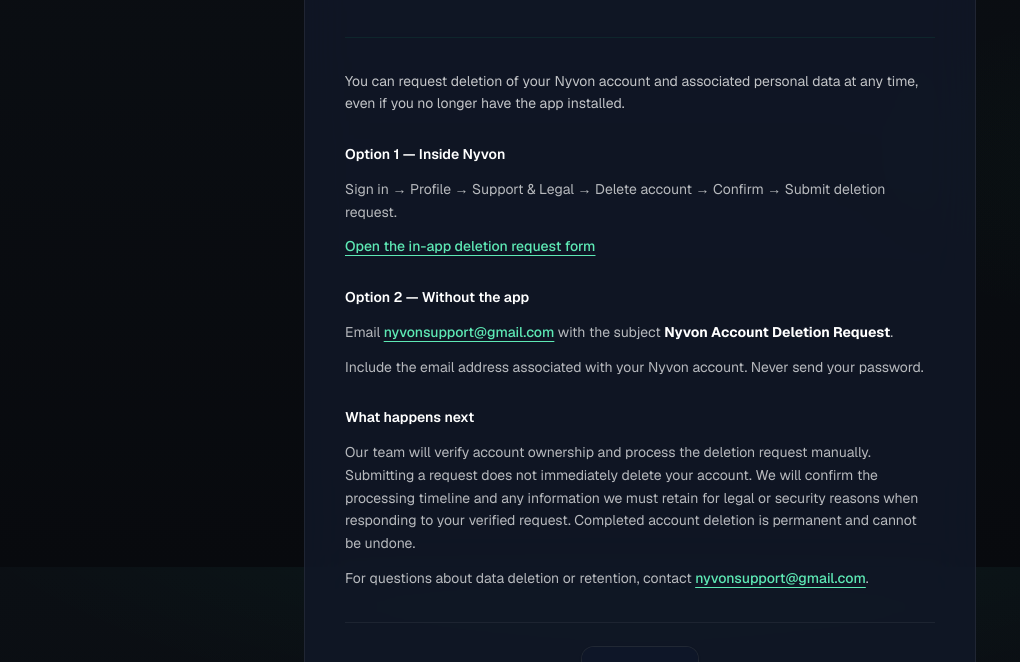
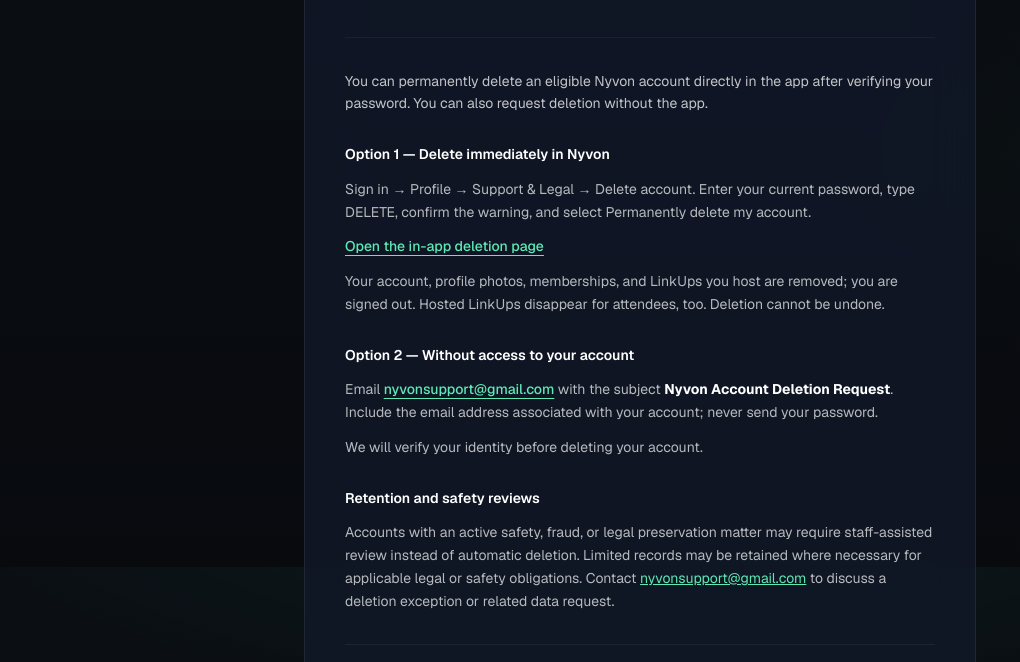
Before and after one commit to watch9collector-sys/LinkUp, a Next.js app: page /delete-account in a window 1280 px wide. Shown: the part 233-895 px from the top of the page, without its empty margins (0-1020 px from the left). Built offline with nearby package versions, Linux system fonts and the light colour scheme; no server answers.

Commit message:
Document instant deletion and out-of-app manual fallback

```diff
--- a/app/delete-account/page.tsx
+++ b/app/delete-account/page.tsx
@@ -5,8 +5,7 @@ import { SUPPORT_EMAIL } from "@/src/lib/support";
 
 export const metadata: Metadata = {
   title: "Delete Your Nyvon Account",
-  description:
-    "Request deletion of your Nyvon account and associated personal data, with or without the app.",
+  description: "Delete your Nyvon account immediately when eligible, or request staff-assisted deletion.",
 };
 
 export default function DeleteAccountInformationPage() {
@@ -17,61 +16,54 @@ export default function DeleteAccountInformationPage() {
     >
       <div className="space-y-7">
         <p className="text-white/75">
-          You can request deletion of your Nyvon account and associated
-          personal data at any time, even if you no longer have the app installed.
+          You can permanently delete an eligible Nyvon account directly in the app
+          after verifying your password. You can also request deletion without the app.
         </p>
 
         <section className="space-y-3">
-          <h2 className="font-semibold text-white">Option 1 — Inside Nyvon</h2>
+          <h2 className="font-semibold text-white">Option 1 — Delete immediately in Nyvon</h2>
           <p className="text-white/70">
-            Sign in → Profile → Support &amp; Legal → Delete account → Confirm → Submit deletion request.
+            Sign in → Profile → Support &amp; Legal → Delete account.
+            Enter your current password, type DELETE, confirm the warning, and select
+            Permanently delete my account.
           </p>
           <p>
-            <Link
-              href="/delete"
-              className="font-medium text-emerald-300 underline underline-offset-4 hover:text-emerald-200"
-            >
-              Open the in-app deletion request form
+            <Link href="/delete" className="font-medium text-emerald-300 underline underline-offset-4 hover:text-emerald-200">
+              Open the in-app deletion page
             </Link>
+          </p>
+          <p className="text-white/70">
+            Your account, profile photos, memberships, and LinkUps you host are removed;
+            you are signed out. Hosted LinkUps disappear for attendees, too.
+            Deletion cannot be undone.
           </p>
         </section>
 
         <section className="space-y-3">
-          <h2 className="font-semibold text-white">Option 2 — Without the app</h2>
+          <h2 className="font-semibold text-white">Option 2 — Without access to your account</h2>
           <p className="text-white/70">
             Email{" "}
-            <a
-              href={`mailto:${SUPPORT_EMAIL}?subject=Nyvon%20Account%20Deletion%20Request`}
-              className="font-medium text-emerald-300 underline underline-offset-4 hover:text-emerald-200"
-            >
+            <a href={"mailto:" + SUPPORT_EMAIL + "?subject=Nyvon%20Account%20Deletion%20Request"}
+              className="font-medium text-emerald-300 underline underline-offset-4 hover:text-emerald-200">
               {SUPPORT_EMAIL}
             </a>{" "}
             with the subject <strong className="text-white">Nyvon Account Deletion Request</strong>.
+            Include the email address associated with your account; never send your password.
           </p>
           <p className="text-white/70">
-            Include the email address associated with your Nyvon account.
-            Never send your password.
+            We will verify your identity before deleting your account.
           </p>
         </section>
 
         <section className="space-y-3">
-          <h2 className="font-semibold text-white">What happens next</h2>
+          <h2 className="font-semibold text-white">Retention and safety reviews</h2>
           <p className="text-white/70">
-            Our team will verify account ownership and process the deletion
-            request manually. Submitting a request does not immediately delete
-            your account. We will confirm the processing timeline and any
-            information we must retain for legal or security reasons when
-            responding to your verified request. Completed account deletion is
-            permanent and cannot be undone.
-          </p>
-          <p className="text-white/70">
-            For questions about data deletion or retention, contact{" "}
-            <a
-              href={`mailto:${SUPPORT_EMAIL}`}
-              className="font-medium text-emerald-300 underline underline-offset-4 hover:text-emerald-200"
-            >
-              {SUPPORT_EMAIL}
-            </a>.
+            Accounts with an active safety, fraud, or legal preservation matter may require
+            staff-assisted review instead of automatic deletion. Limited records may be
+            retained where necessary for applicable legal or safety obligations.
+            Contact{" "}
+            <a href={"mailto:" + SUPPORT_EMAIL} className="text-emerald-300 underline">{SUPPORT_EMAIL}</a>
+            {" "}to discuss a deletion exception or related data request.
           </p>
         </section>
       </div>
```
